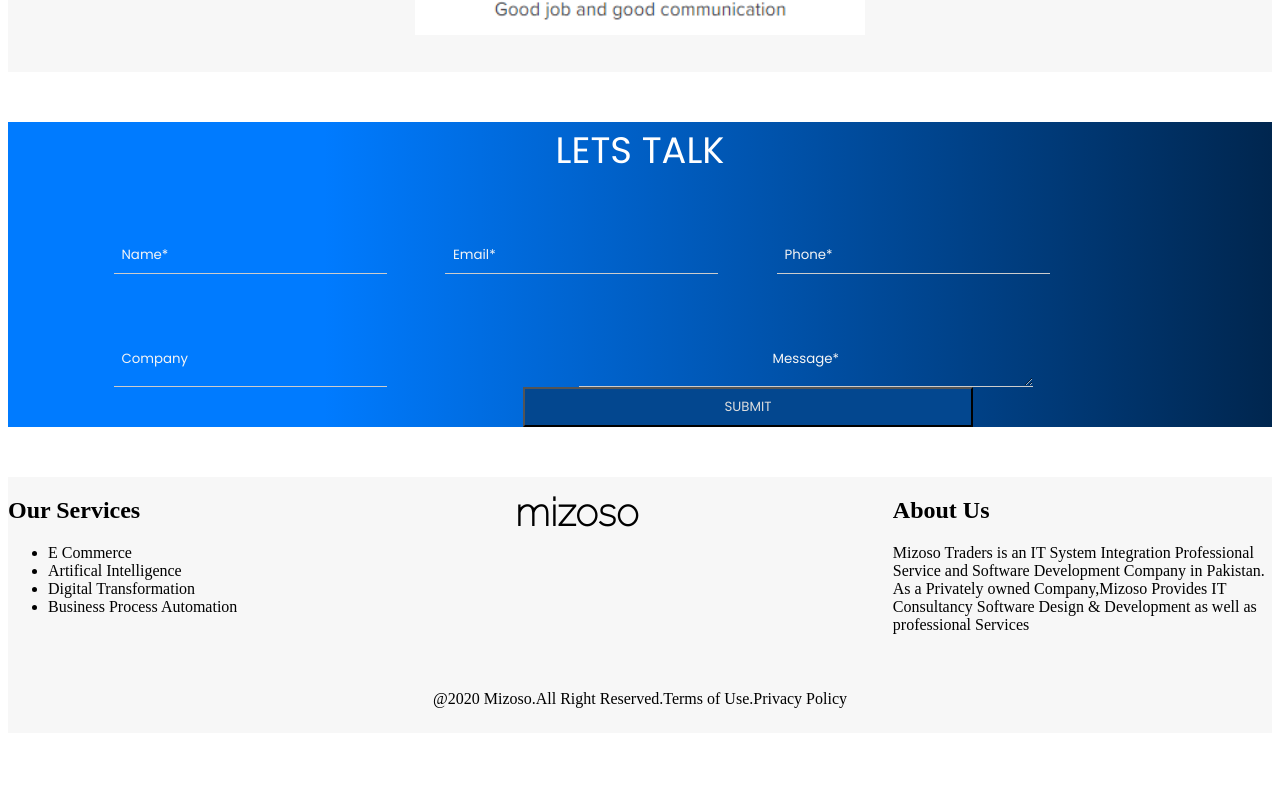
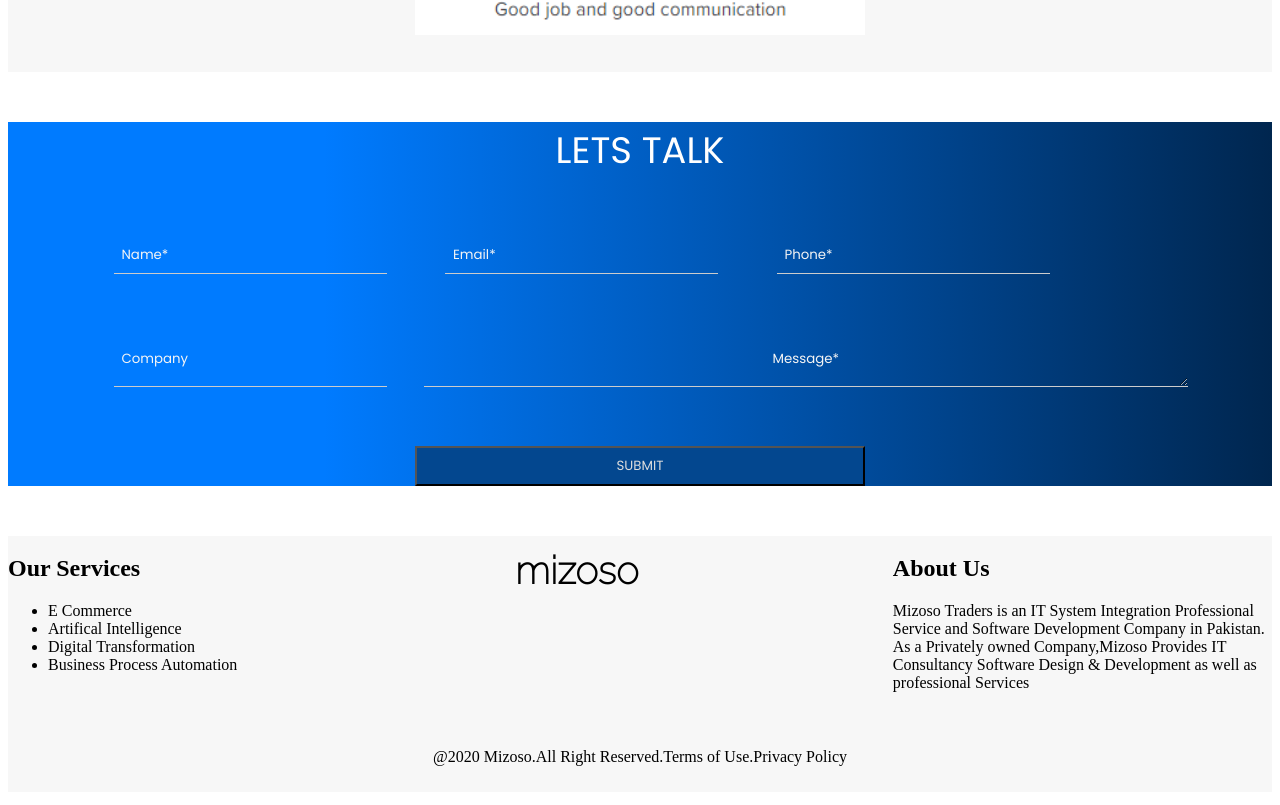
Before and after one commit to arsamawan/Miz-Corporate, an Angular app: page / in a window 1280 px wide. Shown: the part 1634-2439 px from the top of the page. Before the commit the page ends 2392 px from the top, so only its background shows below. Built offline with nearby package versions, Linux system fonts and the light colour scheme.

Commit message:
Message*

```diff
--- a/src/app/main/main.component.css
+++ b/src/app/main/main.component.css
@@ -201,7 +201,7 @@ input{
 
 }
 .message{
- width: 450px;
+ width: 65%;
 /*  margin-left: 40%;
   margin-top:15%;*/
   margin-top: 5%;
@@ -228,11 +228,25 @@ input{
   opacity: 1; /* Firefox */
 }
 .submit-button{
-margin-left: 40%;
+/*margin-left: 40%;*/
   width: 450px;
   background-color: #03478f;
   height: 5vh;
   color: #dddddd;
+/*  margin-right: auto;
+  margin-left: auto;*/
+  margin-top: 5%;
+/*  padding-right: 15px;
+  padding-left: 15px;*/
+  align-content: center;
+  text-align: center;
+/*  margin-left: 30%;*/
+/*  margin-right: 30%;*/
+  padding-right: 15px;
+  padding-left: 15px;
+  margin-right: auto;
+  margin-left: auto;
+
 }
 .hor {
   display: -ms-flexbox;
--- a/src/app/main/main.component.html
+++ b/src/app/main/main.component.html
@@ -132,8 +132,10 @@
   <input placeholder="Phone*">
   <input placeholder="Company"><br>
   <textarea placeholder="Message*" class="message"></textarea><br>
-  <button class="submit-button">SUBMIT</button>
+      <button class="submit-button">SUBMIT</button>
     </div>
+
   </div>
+
 </div>
 </section>
```
